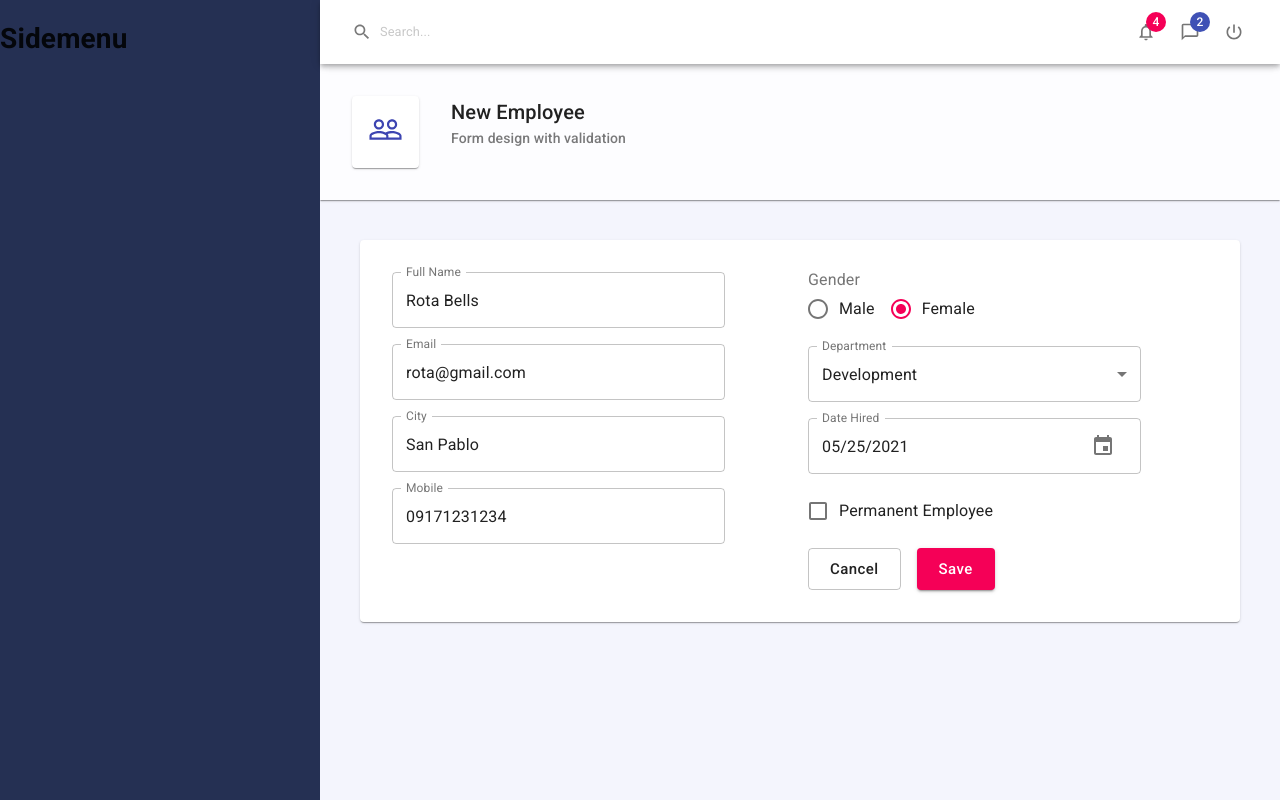
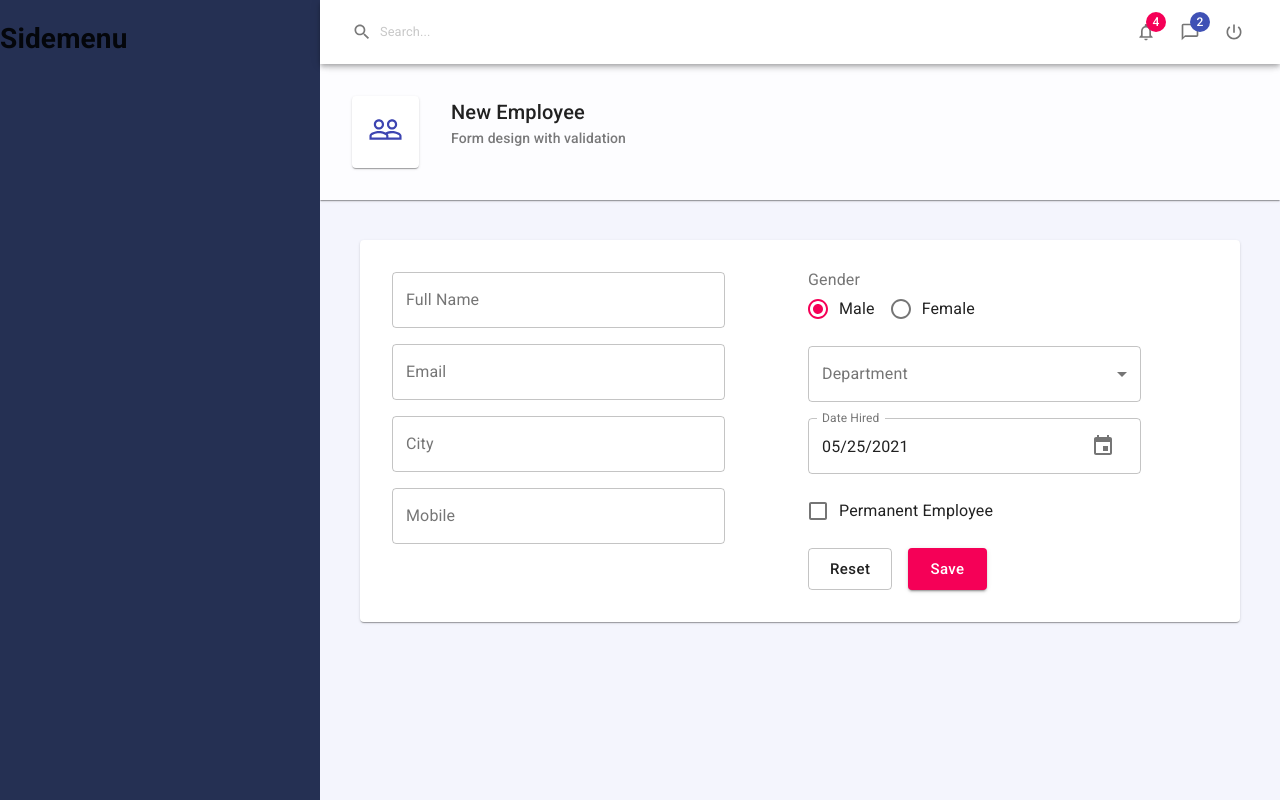
Before and after one commit to rtlatayan/reacttasks, a React (Create React App) app in the folder materialuiptii/: page / in a window 1280 px wide. Built offline with nearby package versions, Linux system fonts and the light colour scheme.

Commit message:
form validation

```diff
--- a/materialuiptii/src/components/controls/Input.js
+++ b/materialuiptii/src/components/controls/Input.js
@@ -2,7 +2,8 @@ import { TextField } from '@material-ui/core';
 import React from 'react'
 
 const Input = (props) => {
-    const {name, label, value, onChange} = props;
+    const {name, label, value, onChange, error=null} = props;
+
     return (
         <TextField
             variant='outlined'
@@ -10,6 +11,7 @@ const Input = (props) => {
             name={name}
             value={value}
             onChange={onChange}
+            {...(error && {error:true, helperText:error})}
         />
     )
 }
--- a/materialuiptii/src/components/controls/Select.js
+++ b/materialuiptii/src/components/controls/Select.js
@@ -1,12 +1,15 @@
-import { FormControl, InputLabel, MenuItem, Select as MuiSelect } from '@material-ui/core'
+import { FormControl, FormHelperText, InputLabel, MenuItem, Select as MuiSelect } from '@material-ui/core'
 import React from 'react'
 
 const Select = (props) => {
 
-    const {name, label, value, onChange, options} = props
-    // console.log(props)
+    const {name, label, value, onChange, options, error} = props
+
     return (
-        <FormControl variant='outlined'>
+        <FormControl
+            variant='outlined'
+            {...(error && {error:true})}
+        >
             <InputLabel>{label}</InputLabel>
             <MuiSelect
                 label={label}
@@ -21,6 +24,7 @@ const Select = (props) => {
                     )
                 }
             </MuiSelect>
+            {error && <FormHelperText>{error}</FormHelperText>}
         </FormControl>
     )
 }
--- a/materialuiptii/src/components/useForm.js
+++ b/materialuiptii/src/components/useForm.js
@@ -1,20 +1,34 @@
 import { makeStyles } from '@material-ui/core';
 import {useState } from 'react'
 
-export const useForm = (initFieldValues) => {
+export const useForm = (initFieldValues,validateOnChange=false, validateFn) => {
     const [values, setValues] = useState(initFieldValues);
+    const [errors, setErrors] = useState({});
+
     const handleInputChange = (e) => {
         const {name, value} = e.target;
         setValues({
             ...values,
             [name]: value
         })
+
+        if(validateOnChange) {
+            validateFn({[name]: value})
+        }
+   }
+
+   const resetFormFn = () => {
+       setValues(initFieldValues)
+       setErrors({})
    }
 
     return {
         values,
         setValues,
-        handleInputChange
+        handleInputChange,
+        errors,
+        setErrors,
+        resetFormFn
     }
 }
 
@@ -29,9 +43,10 @@ const useStyles = makeStyles(theme => ({
 
 export const Form = (props) => {
     const classes = useStyles();
+    const {children, ...others} = props
 
     return (
-        <form className={classes.root} autoComplete='off'>
+        <form className={classes.root} autoComplete='off' {...others}>
             {props.children}
         </form>
     )
--- a/materialuiptii/src/pages/Employees/EmployeeForm.js
+++ b/materialuiptii/src/pages/Employees/EmployeeForm.js
@@ -17,21 +17,51 @@ const genderItems = [
 
 const initFieldValues = {
     id: 0,
-    fullname: 'Rota Bells',
-    email: 'rota@gmail.com',
-    mobile: '09171231234',
-    city: 'San Pablo',
-    gender: 'female',
-    departmentId: 1,
+    fullname: '',
+    email: '',
+    mobile: '',
+    city: '',
+    gender: 'male',
+    departmentId: '',
     hideDate: new Date(),
     isPermanent: false
 }
 
 const EmployeeForm = () => {
-    const {values, handleInputChange} = useForm(initFieldValues);
+
+    const validateFn = (fieldValues = values) => {
+        let temp = {...errors}
+        let requiredText = 'This field is required.'
+
+        if('fullname' in fieldValues)
+            temp.fullname = fieldValues.fullname ? '' : requiredText
+        if('email' in fieldValues)
+            temp.email = (/$^|.+@.+..+/).test(fieldValues.email) ? '' : 'Invalid email.'
+        if('mobile' in fieldValues)
+            temp.mobile = fieldValues.mobile.length > 9 ? '' : 'Invalid mobile.'
+        if('departmentId' in fieldValues)
+            temp.departmentId = fieldValues.departmentId.length !== 0 ? '' : requiredText
+
+        setErrors({...temp})
+
+        if(fieldValues === values)
+            return Object.values(temp).every(x => x === '')
+    }
+
+    const {values, handleInputChange, errors, setErrors, resetFormFn } = useForm(initFieldValues, true, validateFn);
+
+    const handleSubmit = (e) => {
+        e.preventDefault()
+        if(validateFn()) {
+            ServiceEmployee.addEmployee(values)
+            resetFormFn()
+        }
+
+
+    }
 
     return (
-        <Form>
+        <Form onSubmit={handleSubmit}>
             <Grid container>
                 <Grid item xs={6}>
                     <Controls.Input
@@ -39,12 +69,14 @@ const EmployeeForm = () => {
                         name='fullname'
                         value={values.fullname}
                         onChange={handleInputChange}
+                        error={errors.fullname}
                     />
                     <Controls.Input
                         label='Email'
                         name='email'
                         value={values.email}
                         onChange={handleInputChange}
+                        error={errors.email}
                     />
                     <Controls.Input
                         label='City'
@@ -57,6 +89,7 @@ const EmployeeForm = () => {
                         name='mobile'
                         value={values.mobile}
                         onChange={handleInputChange}
+                        error={errors.mobile}
                     />
                 </Grid>
                 <Grid item xs={6}>
@@ -73,6 +106,7 @@ const EmployeeForm = () => {
                         value={values.departmentId}
                         onChange={handleInputChange}
                         options={ServiceEmployee.getDepartmentCollection()}
+                        error={errors.departmentId}
                     />
                     <Controls.DatePicker
                         name='hireDate'
@@ -90,8 +124,9 @@ const EmployeeForm = () => {
                         <Controls.Button
                             variant='outlined'
                             size='large'
-                            text='Cancel'
+                            text='Reset'
                             color='default'
+                            onClick={resetFormFn}
                         />
                         <Controls.Button text='Save' type='submit' />
                     </div>
--- a/materialuiptii/src/services/employeeService.js
+++ b/materialuiptii/src/services/employeeService.js
@@ -1,3 +1,8 @@
+const KEYS = {
+    employees: 'employees',
+    employeeId: 'employeeId'
+}
+
 export const getDepartmentCollection = () => ([
     {
         id: 1,
@@ -16,3 +21,25 @@ export const getDepartmentCollection = () => ([
         title: 'HR'
     }
 ])
+
+ export const addEmployee = (data) => {
+    let employees = getAllEmployees()
+    data['id'] = generateEmployeeID()
+    employees.push(data)
+    localStorage.setItem(KEYS.employees, JSON.stringify(employees))
+ }
+
+ export const generateEmployeeID = () => {
+    if(localStorage.getItem(KEYS.employeeId) == null)
+        localStorage.setItem(KEYS.employeeId, '0')
+    var id = parseInt(localStorage.getItem(KEYS.employeeId))
+    localStorage.setItem(KEYS.employeeId, (++ id).toString())
+    return id;
+ }
+
+ export const getAllEmployees = () => {
+    if(localStorage.getItem(KEYS.employees) == null)
+        localStorage.setItem(KEYS.employees, JSON.stringify([]))
+
+    return JSON.parse(localStorage.getItem(KEYS.employees))
+ }
```
